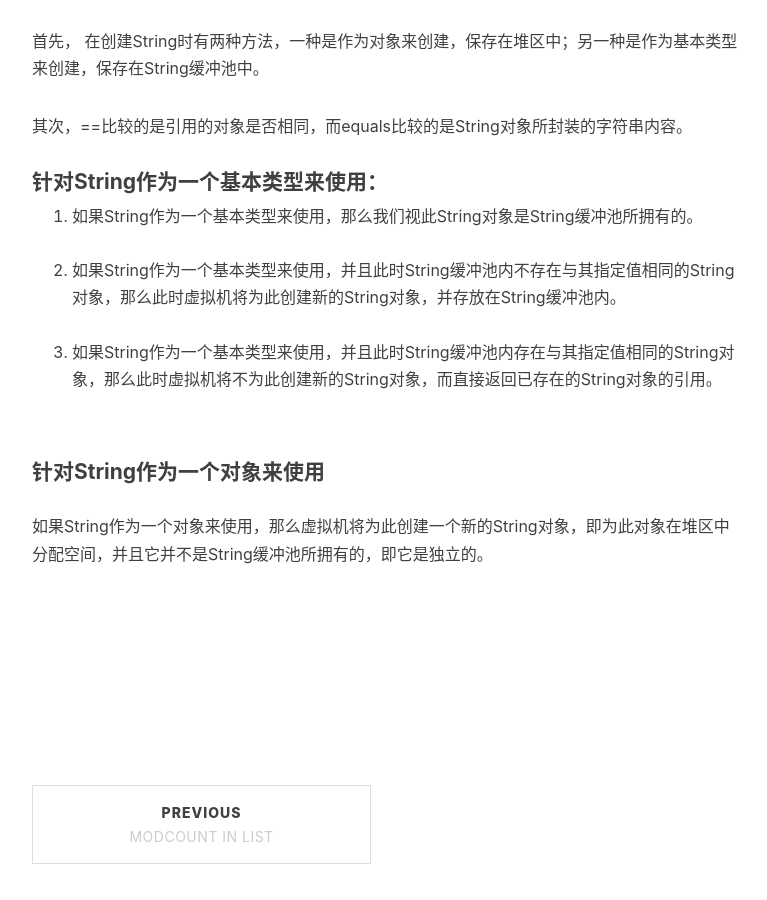
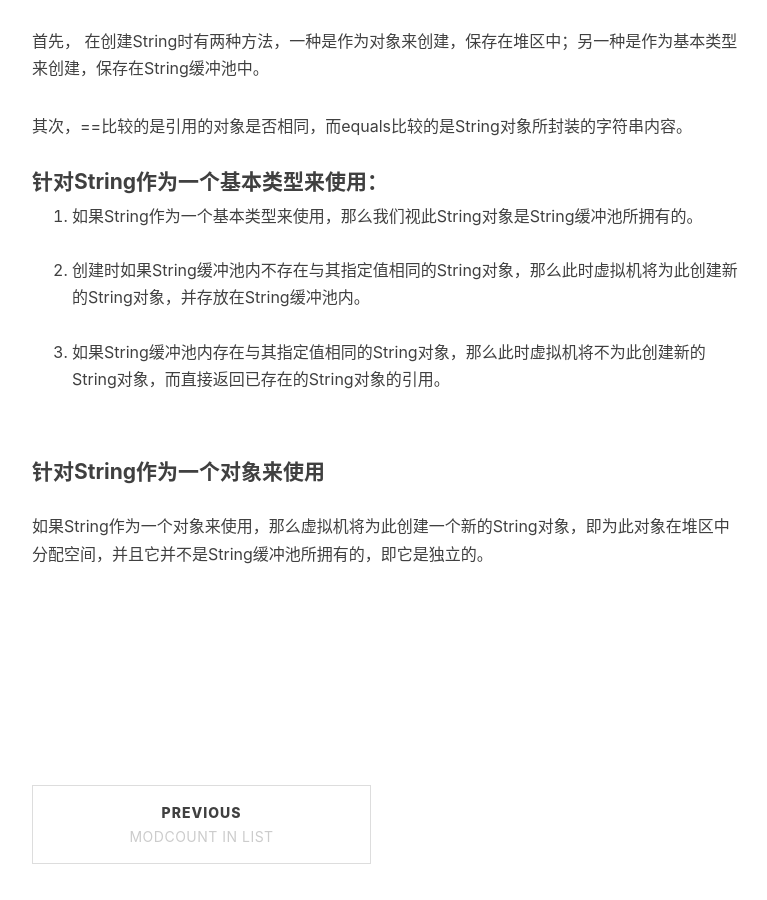
Before and after one commit to kanonjz/kanonjz.github.io, a Jekyll site: the page built from _posts/2017-11-23-String.md, in a window 1280 px wide and 900 px high, scrolled down 1314 px. Shown: the whole window, without its empty margins (233-1000 px from the left). Built offline with Jekyll 4.4.1, drawn with Linux system fonts in a browser that asks for light colours; nearby versions of some CDN libraries; comment, search, counter and statistics services are not loaded.

Commit message:
Update 2017-11-23-String.md

```diff
--- a/_posts/2017-11-23-String.md
+++ b/_posts/2017-11-23-String.md
@@ -54,8 +54,8 @@ true
 #### 针对String作为一个基本类型来使用：
 
 1. 如果String作为一个基本类型来使用，那么我们视此String对象是String缓冲池所拥有的。<br><br>
-2. 如果String作为一个基本类型来使用，并且此时String缓冲池内不存在与其指定值相同的String对象，那么此时虚拟机将为此创建新的String对象，并存放在String缓冲池内。<br><br>
-3. 如果String作为一个基本类型来使用，并且此时String缓冲池内存在与其指定值相同的String对象，那么此时虚拟机将不为此创建新的String对象，而直接返回已存在的String对象的引用。<br><br>
+2. 创建时如果String缓冲池内不存在与其指定值相同的String对象，那么此时虚拟机将为此创建新的String对象，并存放在String缓冲池内。<br><br>
+3. 如果String缓冲池内存在与其指定值相同的String对象，那么此时虚拟机将不为此创建新的String对象，而直接返回已存在的String对象的引用。<br><br>
 
 #### 针对String作为一个对象来使用
 
```
